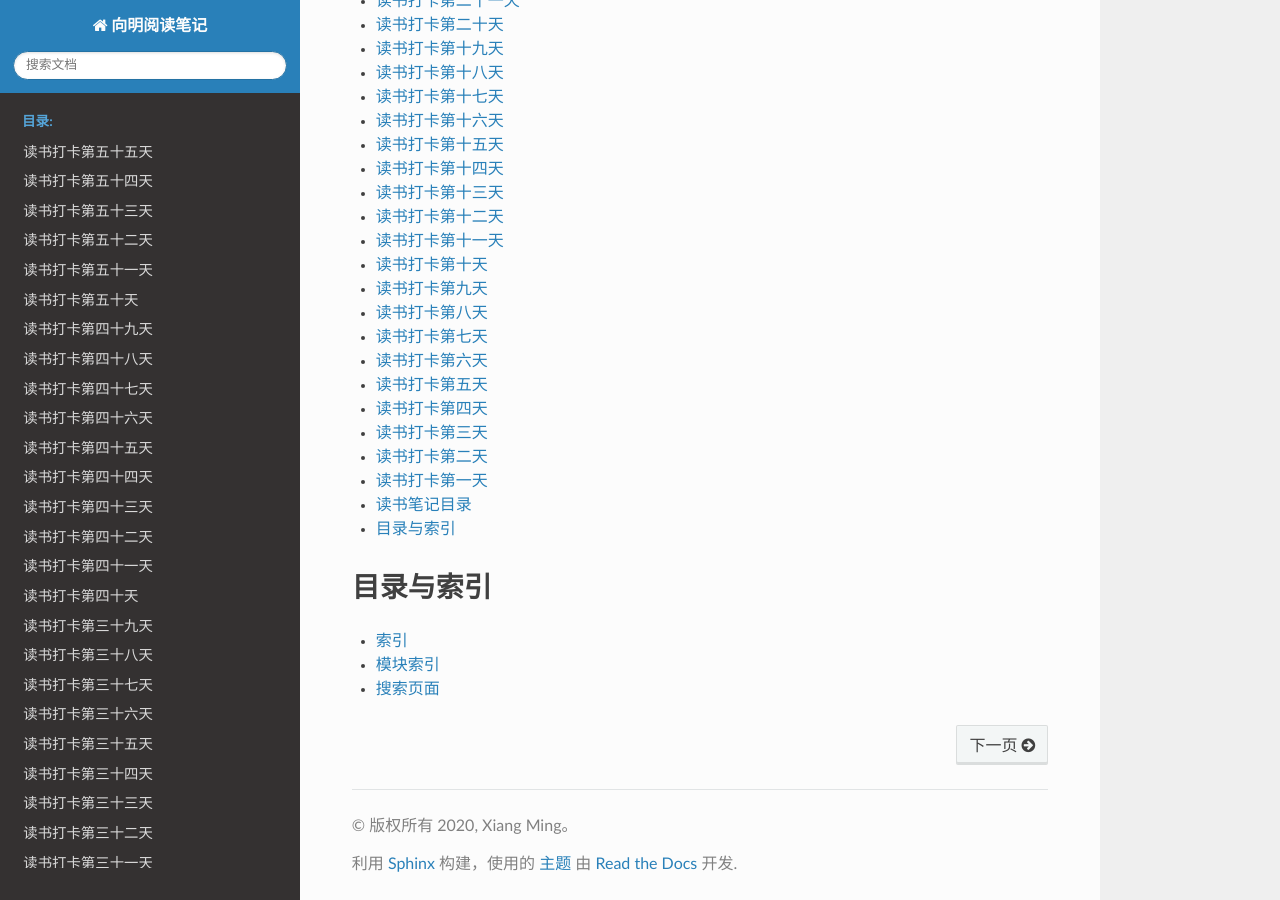
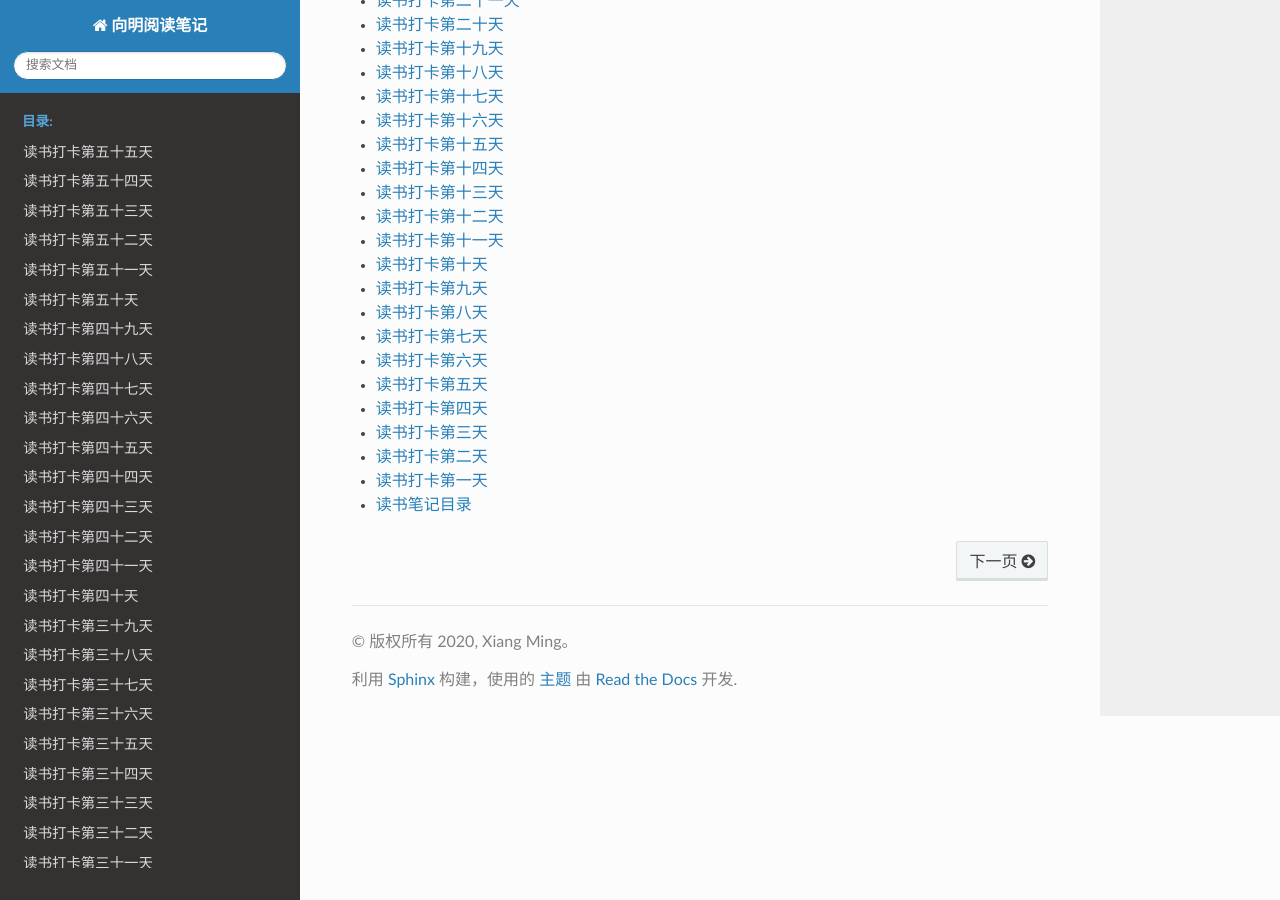
Before and after one commit to xiangming1975/reading, a Sphinx documentation site: the page built from source/index.rst, in a window 1280 px wide and 900 px high, scrolled down 1043 px. Built offline with Sphinx 7.4.7 and the Read the Docs theme 2.0.0, drawn with Linux system fonts in a browser that asks for light colours.

Commit message:
去掉底部无用的索引链接

```diff
--- a/source/contents.rst
+++ b/source/contents.rst
@@ -8,11 +8,3 @@
    :reversed:
 
    202*
-
-
-目录与索引
-==================
-
-* :ref:`genindex`
-* :ref:`modindex`
-* :ref:`search`
--- a/source/index.rst
+++ b/source/index.rst
@@ -14,11 +14,3 @@
 
    contents
    202*
-
-
-目录与索引
-==================
-
-* :ref:`genindex`
-* :ref:`modindex`
-* :ref:`search`
```
